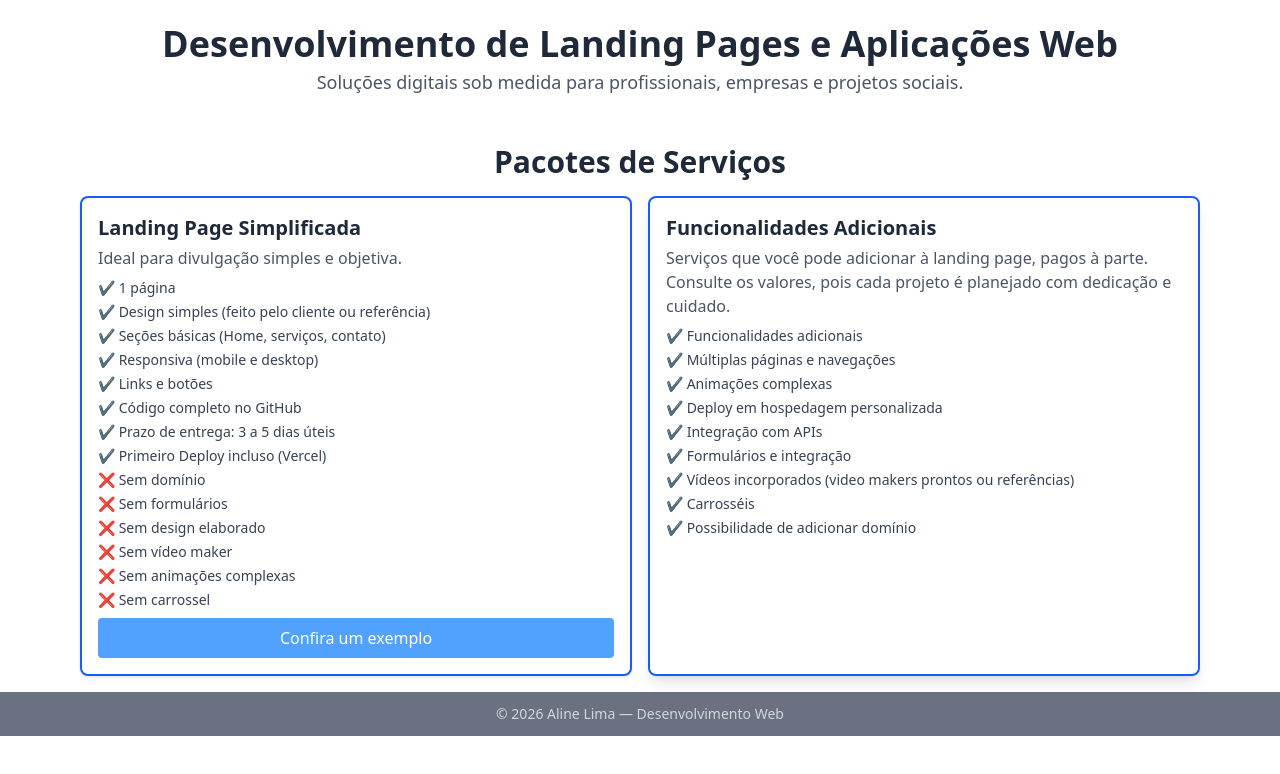
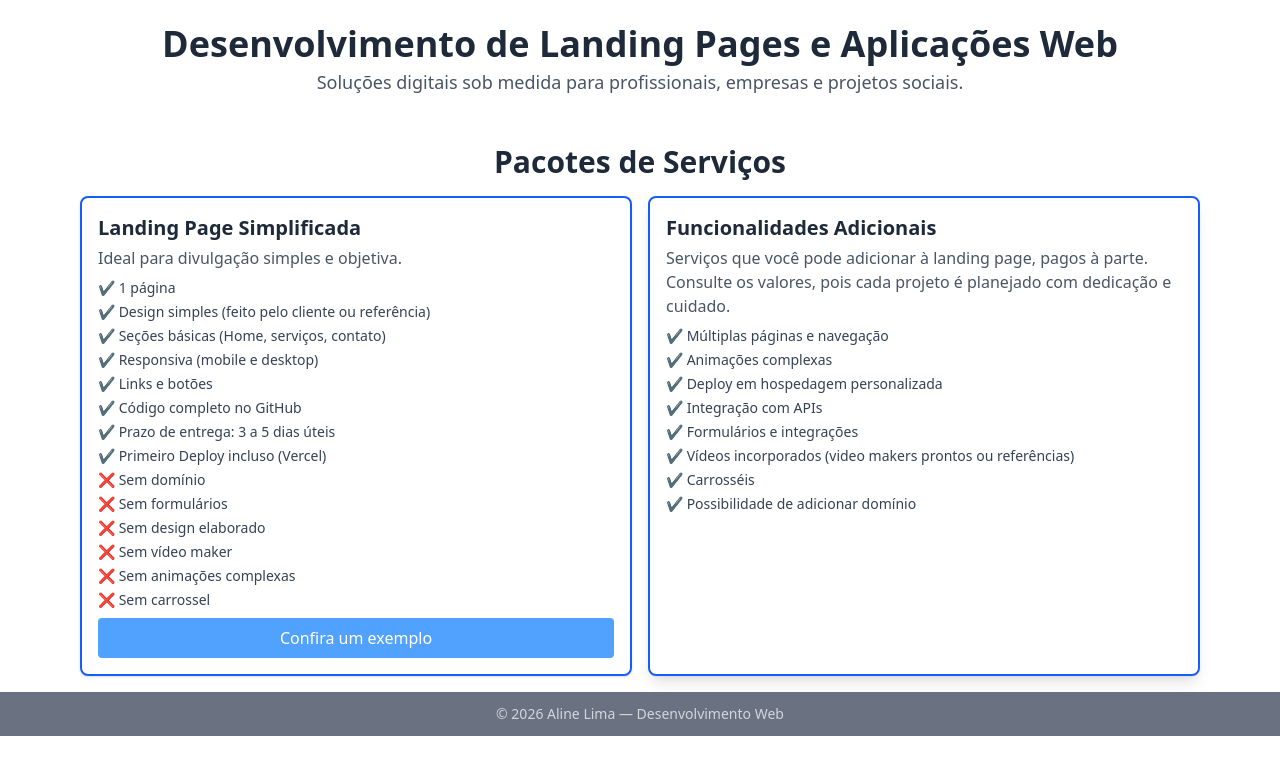
Before and after one commit to Aline12Lima/Pacotes, a React (Vite) app: page / in a window 1280 px wide. Shown: the top 774 px of the page. Built offline with nearby package versions, Linux system fonts and the light colour scheme.

Commit message:
corrigi erros gramaticais

```diff
--- a/src/App.tsx
+++ b/src/App.tsx
@@ -36,7 +36,7 @@ export default function App() {
               <li>✔️ Links e botões</li>
               <li>✔️ Código completo no GitHub</li>
               <li>✔️ Prazo de entrega: 3 a 5 dias úteis</li>
-              <li>✔️ Primeiro Deploy incluso (Vercel)</li>
+              <li>✔️ Primeiro Deploy incluso (Vercel)</li>{" "}
               <li>❌ Sem domínio</li>
               <li>❌ Sem formulários</li>
               <li>❌ Sem design elaborado</li>
@@ -67,12 +67,11 @@ export default function App() {
             </p>
 
             <ul className="text-sm text-gray-700 space-y-1 mb-2">
-              <li>✔️ Funcionalidades adicionais</li>
-              <li>✔️ Múltiplas páginas e navegações</li>
+              <li>✔️ Múltiplas páginas e navegação</li>
               <li>✔️ Animações complexas</li>
               <li>✔️ Deploy em hospedagem personalizada</li>
               <li>✔️ Integração com APIs</li>
-              <li>✔️ Formulários e integração</li>
+              <li>✔️ Formulários e integrações</li>
               <li>
                 ✔️ Vídeos incorporados (video makers prontos ou referências)
               </li>
```
